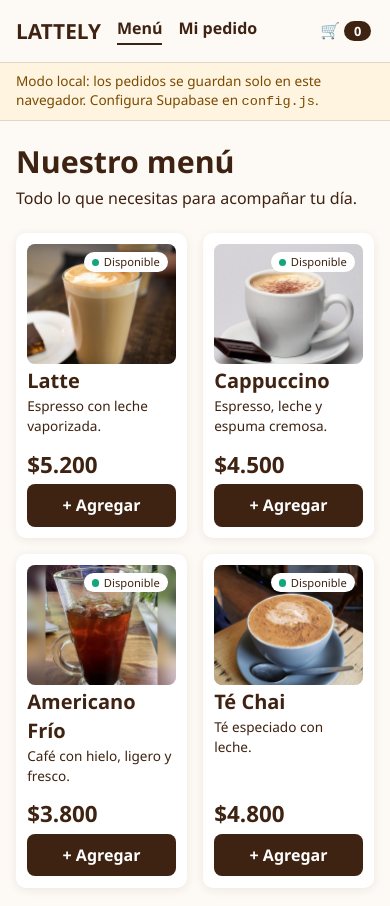
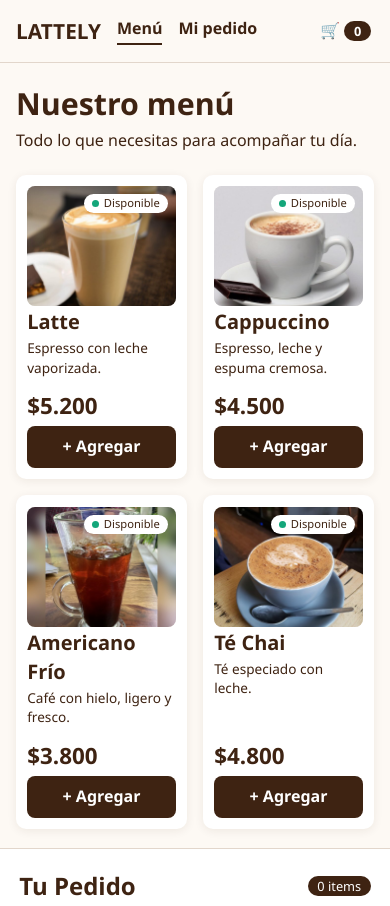
Before and after one commit to Jhoser1801/Gerencia-de-Software-, a plain HTML site: page index.html in a window 390 px wide. Shown: the top 906 px of the page. Drawn offline with Linux system fonts and the light colour scheme.

Commit message:
Quitar la franja de Modo local de la interfaz
El modo local sigue funcionando igual; solo se retira el aviso visible.
README y manual actualizados. ZIP del código regenerado.

```diff
--- a/app.js
+++ b/app.js
@@ -306,7 +306,6 @@ function pintarPago() {
 // Al abrir la página
 $("modal").addEventListener("close", () => { estado.producto = null; estado.tamano = null; imagenActual = null; avisoModal = ""; $("detalle").innerHTML = ""; pintar(); });
 $("resumen").addEventListener("cancel", e => { if (checkout.enviando) e.preventDefault(); });
-$("modo-local").hidden = Api.modo !== "local";
 window.addEventListener("hashchange", mostrarVista);
 pintar();
 mostrarVista();
--- a/estilos.css
+++ b/estilos.css
@@ -52,7 +52,6 @@ dialog::backdrop{background:rgba(62,35,18,.45)}
 /* lo que agregamos en el proyecto integrador: cantidades, confirmar, pagar y consultar */
 [hidden]{display:none!important}
 .carro{border:0;background:none;font-size:1rem;padding:.4rem .2rem}
-.modo-local{margin:0;padding:.5rem 1.6rem;background:#fff4e0;color:#7a4a00;font-size:.85rem;border-bottom:1px solid var(--linea)}
 .aviso{color:var(--mal);font-weight:600;min-height:1.3rem;margin:.4rem 0}
 .ok{color:var(--ok);font-weight:700}.pendiente{color:var(--bajo);font-weight:700}
 .nota{color:#6b5a4d}
@@ -102,7 +101,6 @@ dialog .total,.tarjeta-pedido .total{font-size:1.25rem}
   h1,.pagina h1{font-size:1.9rem}
   .grid{grid-template-columns:repeat(auto-fill,minmax(150px,1fr))}
   .tile{height:120px}
-  .modo-local{padding:.5rem 1rem}
   .estados{align-items:flex-start}
 }
 
--- a/index.html
+++ b/index.html
@@ -15,8 +15,6 @@
     </nav>
     <button class="carro" type="button" onclick="irAlCarrito()" aria-label="Ir al carrito">🛒 <span id="contador">0</span></button>
   </header>
-
-  <p id="modo-local" class="modo-local" hidden>Modo local: los pedidos se guardan solo en este navegador. Configura Supabase en <code>config.js</code>.</p>
 
   <div id="vista-menu" class="layout">
     <main>
```
Also changed, not shown: 3 other files.
